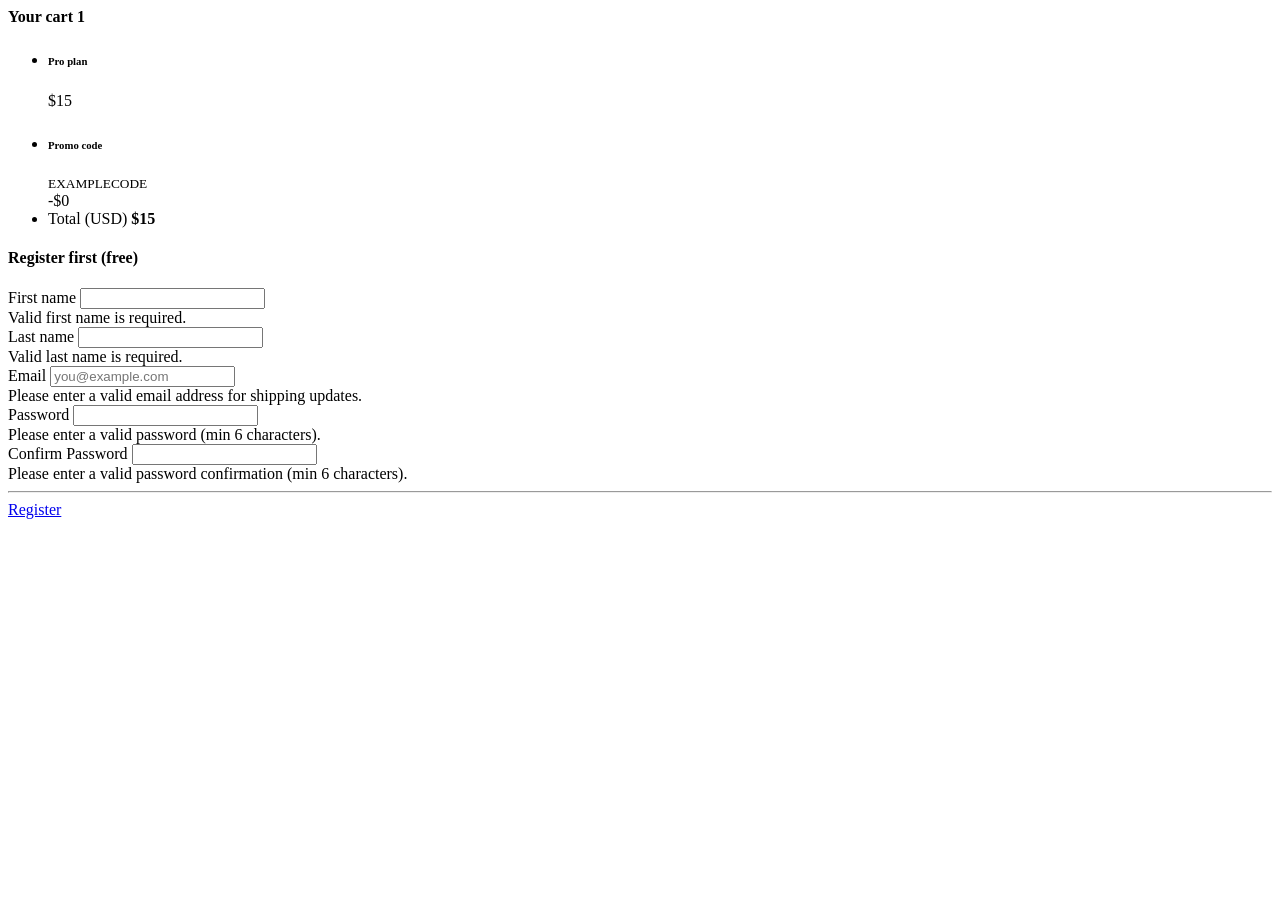
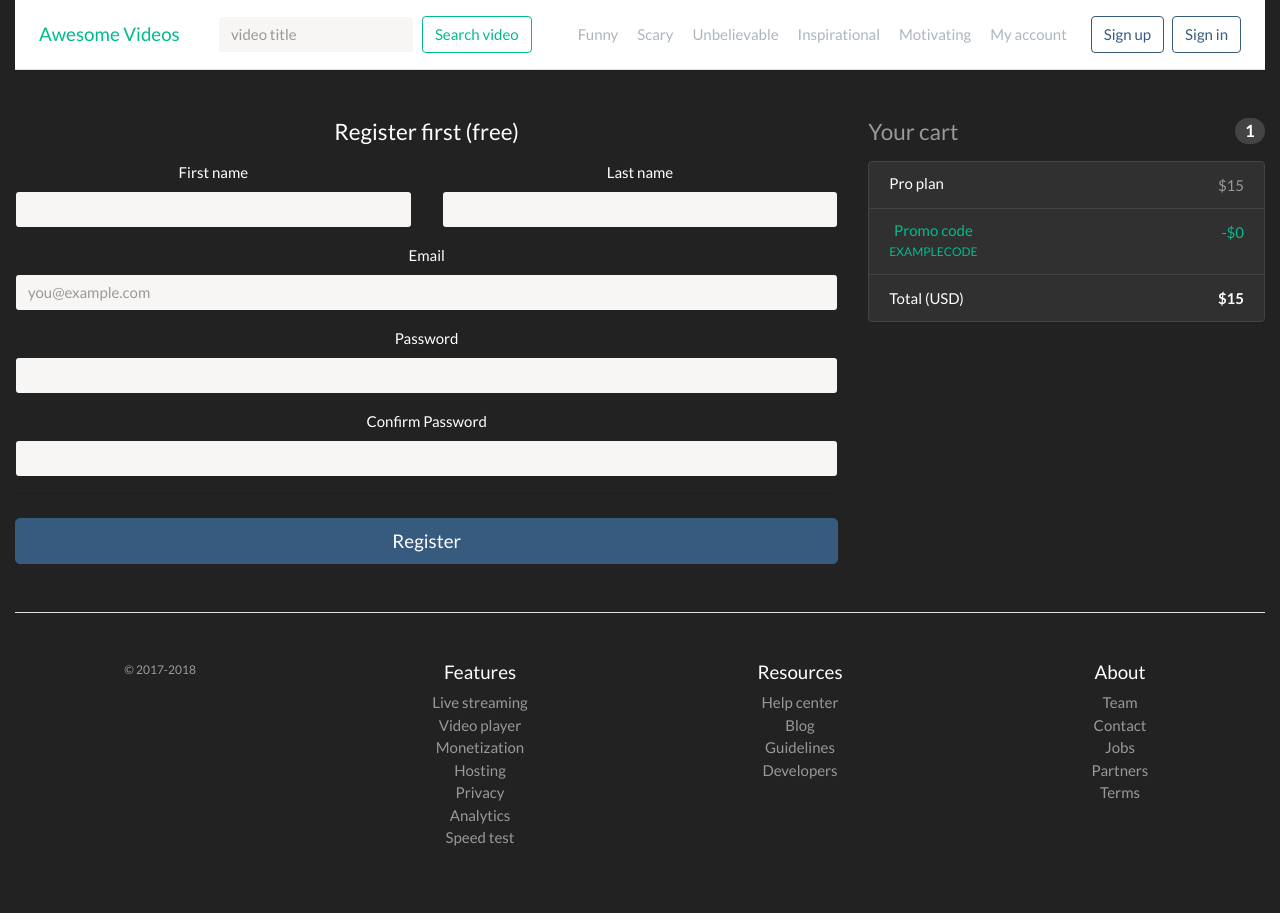
Before and after one commit to ivantxo/symfony_videosapp, a Symfony app: template templates/front/register.html.twig in a window 1280 px wide. Before the commit the page ends 519 px from the top, so only its background shows below. Run offline with Twig, Linux system fonts and the light colour scheme; the template is opened without the code that fills it, so the values that code supplies are empty; some libraries are stand-ins or nearby versions.

Commit message:
Added register page
* Added and fixed links to register page

```diff
--- a/templates/front/pricing.html.twig
+++ b/templates/front/pricing.html.twig
@@ -21,7 +21,7 @@
                         <li>Access for one month</li>
                         <li>Help center access</li>
                     </ul>
-                    <a role="button" href="register.html.twig" class="btn btn-lg btn-block btn-outline-primary">Sign up for free</a>
+                    <a role="button" href="{{ path('register') }}" class="btn btn-lg btn-block btn-outline-primary">Sign up for free</a>
                 </div>
             </div>
             <div class="card mb-4 shadow-sm">
@@ -36,7 +36,7 @@
                         <li>No ads on videos</li>
                         <li>Help center access</li>
                     </ul>
-                    <a role="button" href="register.html.twig" class="btn btn-lg btn-block btn-primary">Get started</a>
+                    <a role="button" href="{{ path('register') }}" class="btn btn-lg btn-block btn-primary">Get started</a>
                 </div>
             </div>
             <div class="card mb-4 shadow-sm">
@@ -52,7 +52,7 @@
                         <li>Help center access</li>
                         <li>Unlimited live events</li>
                     </ul>
-                    <a role="button" href="register.html.twig" class="btn btn-lg btn-block btn-primary">Contact us</a>
+                    <a role="button" href="{{ path('register') }}" class="btn btn-lg btn-block btn-primary">Contact us</a>
                 </div>
             </div>
         </div>
--- a/templates/front/register.html.twig
+++ b/templates/front/register.html.twig
@@ -1,6 +1,6 @@
-<?php include('includes/_header.php'); ?>
-<?php include('includes/_menu.html.twig'); ?>
+{% extends 'base.html.twig' %}
 
+{% block main %}
     <div class="row mt-5">
         <div class="col-md-4 order-md-2 mb-4">
             <h4 class="d-flex justify-content-between align-items-center mb-3">
@@ -78,7 +78,9 @@
 
         </div>
     </div>
+{% endblock %}
 
+{% block customjavascript %}
     <script>
         // Example starter JavaScript for disabling form submissions if there are invalid fields
         (function () {
@@ -114,6 +116,4 @@
         password.onchange = validatePassword;
         confirm_password.onkeyup = validatePassword;
     </script>
-
-<?php include('includes/_footer_links.html.twig'); ?>
-<?php include('includes/_footer.php'); ?>
+{% endblock %}
```
Also changed, not shown: src/Controller/FrontController.php (+7 -0 lines). Lines whose indentation alone changed are shown as unchanged.
